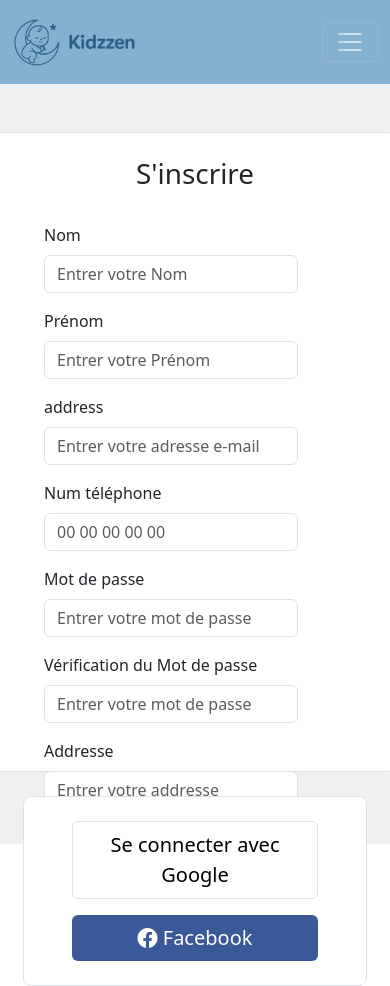
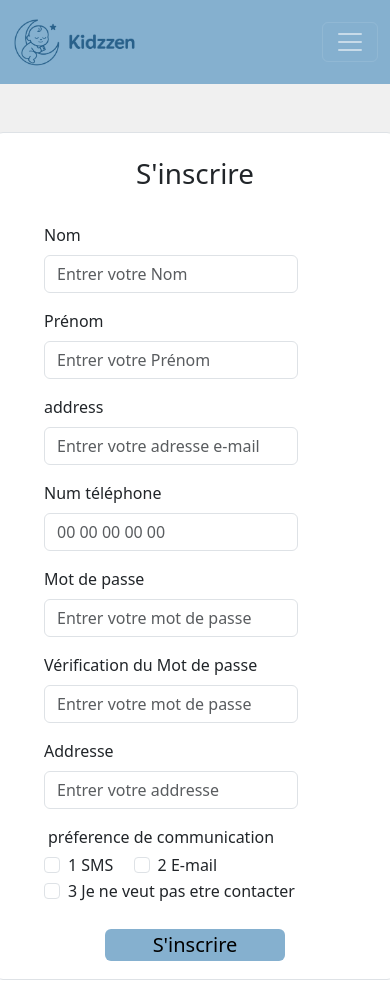
Before and after one commit to Mathieu762005/form, a website: page inscription.html in a window 390 px wide. Drawn offline with nearby package versions, Linux system fonts and the light colour scheme.

Commit message:
mise a jour

```diff
--- a/inscription.html
+++ b/inscription.html
@@ -96,6 +96,7 @@
                 <input type="text" placeholder="Entrer votre addresse" class="form-control" id="exampleInputPassword1"
                     required>
             </div>
+            <p class="m-1">préference de communication</p>
             <div class="form-check form-check-inline">
                 <input class="form-check-input" type="checkbox" id="inlineCheckbox1" value="option1">
                 <label class="form-check-label" for="inlineCheckbox1">1 SMS</label>
@@ -112,15 +113,6 @@
                 <a href="bonjour.html"><button type="submit" class="bouton px-5 mt-4 mb-2 fs-5 border-0 rounded-2">S'inscrire</button></a>
             </div>
         </form>
-        <div class="inscription rounded-3 text-center">
-            <div class="resaux rounded-3 border d-flex row text-center px-5 py-4">
-                <a class="g fs-5 text-black border rounded-2 py-2 mb-3 text-decoration-none" href="#">
-                    <iclass="bi bi-google"></i> Se connecter avec Google
-                </a>
-                <a class="f fs-5 text-white rounded-2 py-2 text-decoration-none" href="#"><i class="bi bi-facebook"></i>
-                    Facebook</a>
-            </div>
-        </div>
     </main>
     <script src="https://cdn.jsdelivr.net/npm/bootstrap@5.3.6/dist/js/bootstrap.bundle.min.js"
         integrity="sha384-j1CDi7MgGQ12Z7Qab0qlWQ/Qqz24Gc6BM0thvEMVjHnfYGF0rmFCozFSxQBxwHKO"
--- a/sass/inscription.scss
+++ b/sass/inscription.scss
@@ -21,12 +21,12 @@ body {
 
         .main__form {
             width: 50rem;
-            height: 39.5rem;
+            height: 42rem;
             background-color: white;
 
             @media (max-width: 450px) {
                 width: 25rem;
-                height: 40rem;
+                height: 53rem;
             }
 
             .bouton-connection {
@@ -39,7 +39,7 @@ body {
 
     .inscription {
         background-color: white;
-        width: 25rem;
+        width: rem;
 
         .resaux {
             background-color: rgb(255, 255, 255);
--- a/sass/style.scss
+++ b/sass/style.scss
@@ -25,7 +25,7 @@ body {
             background-color: white;
 
             @media (max-width: 450px) {
-                width: 20rem;
+                width: 22rem;
             }
 
             .resaux {
```
Also changed, not shown: index.html (+3 -0 lines), css/inscription.css, css/style.css, images/bg.webp (added).
